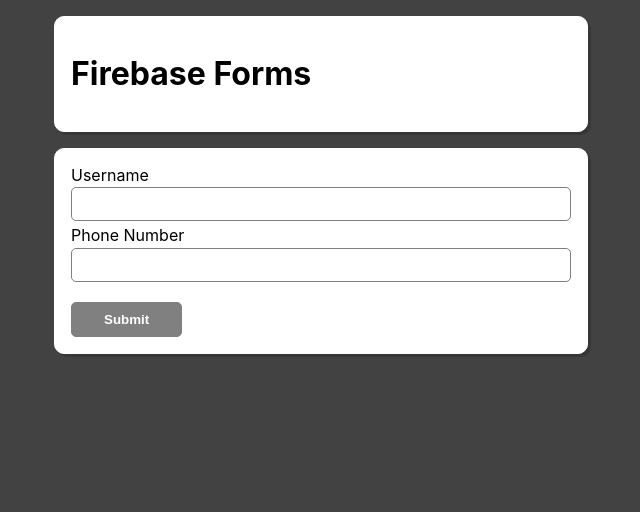
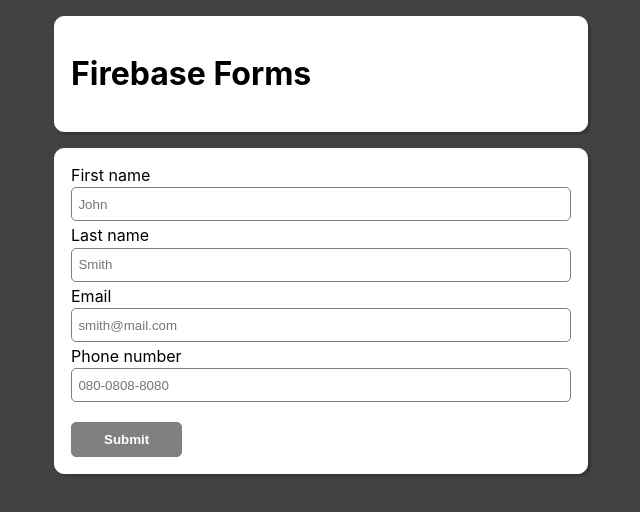
Before and after one commit to inoueaus/form-post, a React (Create React App) app: page / in a window 1280 px wide. Shown: the top 512 px of the page, without its empty margins (319-959 px from the left). Built offline with nearby package versions, Linux system fonts and the light colour scheme.

Commit message:
minor tweaks

```diff
--- a/src/components/Form/Form.js
+++ b/src/components/Form/Form.js
@@ -1,10 +1,19 @@
+import React, { useState } from "react";
+
 import useInput from "../../hooks/use-input";
 import useFetch from "../../hooks/use-fetch";
 import Button from "../UI/Button";
 import Card from "../UI/Card";
 import Input from "../UI/Input";
 import Modal from "../UI/Modal";
-import { useState } from "react";
+
+const nameValidator = (value) => {
+  return (
+    !"!#$%&'*+-/=?^_`{|}~ \"(),:;<>@[]\\"
+      .split("")
+      .some((char) => value.includes(char)) && value.length > 0
+  );
+};
 
 const Form = () => {
   const [showModal, setShowModal] = useState(false);
@@ -14,18 +23,22 @@
     body: null,
   });
   const fetchHandler = useFetch(config);
-  const username = useInput((value) => {
-    return (
-      !"!#$%&'*+-/=?^_`{|}~ \"(),:;<>@[]\\"
-        .split("")
-        .some((char) => value.includes(char)) && value.length > 0
-    );
-  });
+  const firstName = useInput(nameValidator);
+  const lastName = useInput(nameValidator);
   const phoneNumber = useInput((value) => {
     return /^\d{1,}-\d{1,4}-\d{4}$/.test(value);
   });
+  const email = useInput((value) => {
+    return (
+      !"!#$%&'*+-/=?^_`{|}~ \"(),:;<>[]\\"
+        .split("")
+        .some((char) => value.includes(char)) &&
+      value.length > 0 &&
+      ["@", "."].every((char) => value.includes(char))
+    );
+  });
 
-  const formValid = username.isValid && phoneNumber.isValid;
+  const formValid = firstName.isValid && phoneNumber.isValid;
 
   const toggleModal = () => {
     setShowModal((prev) => {
@@ -39,36 +52,71 @@
     setConfig((prev) => {
       return {
         ...prev,
-        body: { username: username.value, phoneNumber: phoneNumber.value },
+        body: {
+          firstName: firstName.value,
+          lastName: lastName.value,
+          email: email.value,
+          phoneNumber: phoneNumber.value,
+        },
       };
     });
     setShowModal(true);
-    username.reset();
+    firstName.reset();
+    lastName.reset();
+    email.reset();
     phoneNumber.reset();
   };
   return (
-    <Card>
+    <>
       {showModal && (
         <Modal onClick={toggleModal}>
           <h3>Successfully submitted form!</h3>
           <p style={{ marginBottom: "3rem" }}>
             Status:{" "}
             {fetchHandler.data
-              ? "Form received! " + fetchHandler.data.name
-              : "Loading..."}
+              ? "Form sent! " + fetchHandler.data.name
+              : "Sending..."}
           </p>
           <Button onClick={toggleModal}>Close</Button>
         </Modal>
       )}
+      <Card>
         <form onSubmit={submitHandler}>
           <Input
-          id="username"
-          type="username"
-          className={!username.isValid && username.touched && "invalid"}
-          onChange={username.inputHandler}
-          onBlur={username.blurHandler}
-          value={username.value}
-          label="Username"
+            id="firstName"
+            type="firstName"
+            className={!firstName.isValid && firstName.touched && "invalid"}
+            onChange={firstName.inputHandler}
+            onBlur={firstName.blurHandler}
+            value={firstName.value}
+            label="First name"
+            placeholder="John"
+          />
+          <Input
+            id="lastName"
+            type="lastName"
+            className={!lastName.isValid && lastName.touched && "invalid"}
+            onChange={lastName.inputHandler}
+            onBlur={lastName.blurHandler}
+            value={lastName.value}
+            label="Last name"
+            placeholder="Smith"
+          />
+          <Input
+            id="email"
+            type="email"
+            className={!email.isValid && email.touched && "invalid"}
+            onChange={email.inputHandler}
+            onBlur={email.blurHandler}
+            value={email.value}
+            label="Email"
+            description={
+              !email.isValid &&
+              email.touched &&
+              email.value.length > 0 &&
+              "Email must be of a valid format"
+            }
+            placeholder="smith@mail.com"
           />
           <Input
             id="phoneNumber"
@@ -77,7 +125,9 @@
             onChange={phoneNumber.inputHandler}
             onBlur={phoneNumber.blurHandler}
             value={phoneNumber.value}
-          label="Phone Number"
+            label="Phone number"
+            placeholder="080-0808-8080"
+            description={!phoneNumber.isValid && phoneNumber.touched && phoneNumber.value.length > 0 && "Please use hyphens"}
           />
           <Button
             style={{ marginTop: "1rem" }}
@@ -88,6 +138,7 @@
           </Button>
         </form>
       </Card>
+    </>
   );
 };
 
--- a/src/components/UI/Input.js
+++ b/src/components/UI/Input.js
@@ -10,7 +10,9 @@
         value={props.value}
         id={props.id}
         type={props.type}
+        placeholder={props.placeholder}
       ></input>
+      {props.description && <p>{props.description}</p>}
     </div>
   );
 };
--- a/src/components/UI/Input.module.css
+++ b/src/components/UI/Input.module.css
@@ -4,19 +4,26 @@
     justify-content: flex-start;
     margin-bottom: 0.25rem;
     color: black;
-    transition: all 0.5s;
+    transition: all 0.2s;
 }
 
 .form-control input {
     border: 1px grey solid;
     border-radius: 5px;
-    padding-left: 0.25rem;
+    padding-left: 0.4rem;
     height: 30px;
-    transition: all 0.3s;
+    transition: all 0.1s;
 }
 
 .form-control label {
     margin-bottom: 0.15rem;
+}
+
+.form-control p {
+    margin-left: 0.5rem;
+    color: rgb(68, 68, 68);
+    margin-top: 0.35rem;
+    font-size: small;
 }
 
 .form-control input:focus {
--- a/src/components/UI/Modal.module.css
+++ b/src/components/UI/Modal.module.css
@@ -9,6 +9,7 @@
     justify-content: space-evenly;
     align-items: center;
     background: rgba(0, 0, 0, 0.623);
+    animation: fadeIn 0.3s;
 }
 
 .modal-inner {
@@ -23,3 +24,21 @@
     justify-content: flex-start;
     padding: 1rem;
 }
+
+@keyframes fadeIn {
+    from {
+        opacity: 0;
+    }
+    to {
+        opacity: 1;
+    }
+}
+
+@keyframes fadeOut {
+    from {
+        opacity: 1;
+    }
+    to {
+        opacity: 0;
+    }
+}
--- a/src/hooks/use-fetch.js
+++ b/src/hooks/use-fetch.js
@@ -28,7 +28,6 @@
   }, []);
 
   useEffect(() => {
-    console.log("use fetch");
     if (config.body) {
       sendRequest(config);
     }
```
Lines whose indentation alone changed are shown as unchanged.
